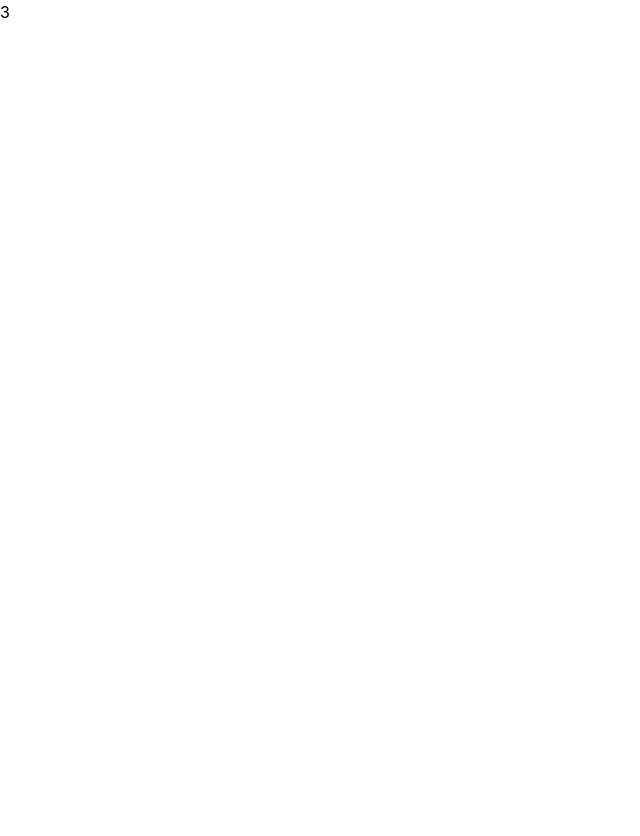
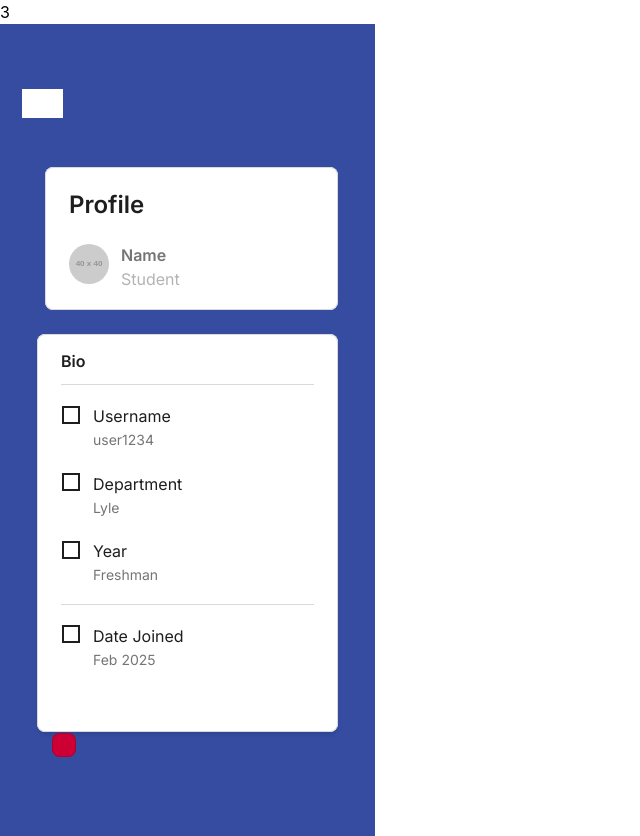
Before and after one commit to KZhang2002/Ethics-Web-App, a React (Vite) app: page / in a window 1280 px wide. Shown: the whole page, without its empty margins (0-640 px from the left). Before the commit the page ends 800 px from the top, so only its background shows below. Built offline with nearby package versions, Linux system fonts and the light colour scheme; a web font is replaced by a local one.

Commit message:
Initial commit

```diff
--- a/src/App.tsx
+++ b/src/App.tsx
@@ -1,7 +1,8 @@
 import React from 'react';
 import './App.css';
-import Home from './Home.tsx';
-import Example from './ExampleFile.tsx';
+import {Home} from './Home'
+import {Example} from './ExampleFile'
+import Profile from './Profile';
 
 // I'll implement a system for navigating between pages later, just put any links as blank using "#" for now.
 // Figma has a plugin called FigmaToCode that allows you to select elements and get code for it
@@ -21,6 +22,7 @@ function App() {
     <div>
       {/* when testing, just put your component here and comment out the other components*/}
       <Example/>
+      <Profile/>
       {/*<Home/>*/}
     </div>
   );
--- a/src/ExampleFile.tsx
+++ b/src/ExampleFile.tsx
@@ -1,6 +1,6 @@
 import React from 'react';
-import './App.css';
-import './Home.tsx'
+// import './App.css';
+// import './Home.tsx'
 
 export const Example = () => {
   const thingamajig = (num: number)=> {
--- /dev/null
+++ b/src/Profile.tsx
@@ -0,0 +1,120 @@
+import React from 'react';
+
+export const Profile = () => {
+  const thingamajig = (num: number)=> {
+    // do stuff
+    return num;
+  }
+
+  return (
+    <div>
+      <div className="w-[375px] h-[812px] relative bg-[#354ca1] overflow-hidden">
+  <div className="w-[100px] h-[100px] left-[-7px] top-[-49px] absolute" />
+  <div className="w-[51px] h-[57px] left-[17px] top-[51px] absolute">
+    <div className="w-[40.38px] h-[28.50px] left-[5.31px] top-[14.25px] absolute bg-white" />
+  </div>
+  <div className="w-[301px] p-2 left-[37px] top-[310px] absolute bg-white rounded-lg shadow-[0px_4px_4px_-1px_rgba(12,12,13,0.05)] shadow-[0px_4px_4px_-1px_rgba(12,12,13,0.10)] outline outline-1 outline-offset-[-1px] outline-[#d9d9d9] inline-flex flex-col justify-start items-start overflow-hidden">
+    <div className="self-stretch px-4 pt-2 pb-1 flex flex-col justify-start items-start overflow-hidden">
+      <div className="self-stretch justify-start"></div>
+      <div className="self-stretch justify-start text-[#1e1e1e] text-base font-semibold font-['Inter'] leading-snug">Bio</div>
+    </div>
+    <div className="self-stretch px-4 py-2 flex flex-col justify-center items-center">
+      <div className="self-stretch h-px bg-[#d9d9d9]" />
+    </div>
+    <div className="self-stretch rounded-lg flex flex-col justify-start items-start overflow-hidden">
+      <div data-state="Default" className="w-[285px] px-4 py-3 rounded-lg inline-flex justify-start items-start gap-3 overflow-hidden">
+        <div data-size="20" className="w-5 h-5 relative overflow-hidden">
+          <div className="w-[16.67px] h-[15.85px] left-[1.67px] top-[1.67px] absolute outline outline-2 outline-offset-[-1px] outline-[#1e1e1e]" />
+        </div>
+        <div className="flex-1 inline-flex flex-col justify-start items-start gap-1">
+          <div className="self-stretch inline-flex justify-between items-center">
+            <div className="flex-1 justify-start text-[#1e1e1e] text-base font-normal font-['Inter'] leading-snug">Username</div>
+            <div className="rounded-lg flex justify-end items-center">
+              <div className="justify-start"></div>
+            </div>
+          </div>
+          <div className="self-stretch justify-start text-[#757575] text-sm font-normal font-['Inter'] leading-tight">user1234</div>
+        </div>
+      </div>
+      <div data-state="Default" className="self-stretch px-4 py-3 rounded-lg inline-flex justify-start items-start gap-3 overflow-hidden">
+        <div data-size="20" className="w-5 h-5 relative overflow-hidden">
+          <div className="w-[16.67px] h-[15.85px] left-[1.67px] top-[1.67px] absolute outline outline-2 outline-offset-[-1px] outline-[#1e1e1e]" />
+        </div>
+        <div className="flex-1 inline-flex flex-col justify-start items-start gap-1">
+          <div className="self-stretch inline-flex justify-between items-center">
+            <div className="flex-1 justify-start text-[#1e1e1e] text-base font-normal font-['Inter'] leading-snug">Department</div>
+            <div className="rounded-lg flex justify-end items-center">
+              <div className="justify-start"></div>
+            </div>
+          </div>
+          <div className="self-stretch justify-start text-[#757575] text-sm font-normal font-['Inter'] leading-tight">Lyle</div>
+        </div>
+      </div>
+      <div data-state="Default" className="self-stretch px-4 py-3 rounded-lg inline-flex justify-start items-start gap-3 overflow-hidden">
+        <div data-size="20" className="w-5 h-5 relative overflow-hidden">
+          <div className="w-[16.67px] h-[15.85px] left-[1.67px] top-[1.67px] absolute outline outline-2 outline-offset-[-1px] outline-[#1e1e1e]" />
+        </div>
+        <div className="flex-1 inline-flex flex-col justify-start items-start gap-1">
+          <div className="self-stretch inline-flex justify-between items-center">
+            <div className="flex-1 justify-start text-[#1e1e1e] text-base font-normal font-['Inter'] leading-snug">Year</div>
+            <div className="rounded-lg flex justify-end items-center">
+              <div className="justify-start"></div>
+            </div>
+          </div>
+          <div className="self-stretch justify-start text-[#757575] text-sm font-normal font-['Inter'] leading-tight">Freshman</div>
+        </div>
+      </div>
+    </div>
+    <div className="self-stretch px-4 py-2 rounded-lg flex flex-col justify-center items-center">
+      <div className="self-stretch h-px bg-[#d9d9d9]" />
+    </div>
+    <div className="self-stretch flex flex-col justify-start items-start">
+      <div data-state="Default" className="self-stretch px-4 py-3 rounded-lg inline-flex justify-start items-start gap-3 overflow-hidden">
+        <div data-size="20" className="w-5 h-5 relative overflow-hidden">
+          <div className="w-[16.67px] h-[15.85px] left-[1.67px] top-[1.67px] absolute outline outline-2 outline-offset-[-1px] outline-[#1e1e1e]" />
+        </div>
+        <div className="flex-1 inline-flex flex-col justify-start items-start gap-1">
+          <div className="self-stretch inline-flex justify-between items-center">
+            <div className="flex-1 justify-start text-[#1e1e1e] text-base font-normal font-['Inter'] leading-snug">Date Joined</div>
+            <div className="rounded-lg flex justify-end items-center" />
+          </div>
+          <div className="self-stretch justify-start text-[#757575] text-sm font-normal font-['Inter'] leading-tight">Feb 2025</div>
+        </div>
+      </div>
+      <div data-state="Default" className="w-[285px] px-4 py-3 rounded-lg inline-flex justify-start items-start gap-3 overflow-hidden">
+        <div data-size="20" className="w-5 h-5 overflow-hidden" />
+        <div className="flex-1 inline-flex flex-col justify-start items-start gap-1">
+          <div className="self-stretch inline-flex justify-between items-center">
+            <div className="flex-1 justify-start"></div>
+            <div className="rounded-lg flex justify-end items-center" />
+          </div>
+          <div className="self-stretch justify-start"></div>
+        </div>
+      </div>
+    </div>
+  </div>
+  <div data-align="Justify" className="w-[272px] left-[52px] top-[709px] absolute inline-flex justify-start items-center gap-4">
+    <div className="self-stretch p-3 bg-[#cc0035] rounded-lg outline outline-1 outline-offset-[-1px] outline-[#b0002d] inline-flex justify-center items-center gap-2 overflow-hidden">
+      <div></div>
+    </div>
+  </div>
+  <div className="w-[293px] h-[143px] min-w-60 p-6 left-[45px] top-[143px] absolute bg-white rounded-lg outline outline-1 outline-offset-[-1px] outline-[#d9d9d9] inline-flex flex-col justify-start items-start gap-6">
+    <div className="self-stretch inline-flex justify-start items-start">
+      <div className="flex-1 justify-start text-[#1e1e1e] text-2xl font-semibold font-['Inter'] leading-[28.80px]">Profile</div>
+    </div>
+    <div className="w-[139px] inline-flex justify-start items-start gap-3">
+      <div data-shape="Circle" data-size="Large" data-type="Image" className="w-10 h-10 relative rounded-full overflow-hidden">
+        <img className="w-10 h-10 left-0 top-0 absolute" src="https://placehold.co/40x40" />
+      </div>
+      <div className="flex-1 inline-flex flex-col justify-start items-start gap-0.5">
+        <div className="self-stretch justify-center text-[#757575] text-base font-semibold font-['Inter'] leading-snug">Name</div>
+        <div className="self-stretch justify-center text-[#b3b3b3] text-base font-normal font-['Inter'] leading-snug">Student</div>
+      </div>
+    </div>
+  </div>
+</div>
+    </div>
+  )
+};
+
+export default Profile;
```
